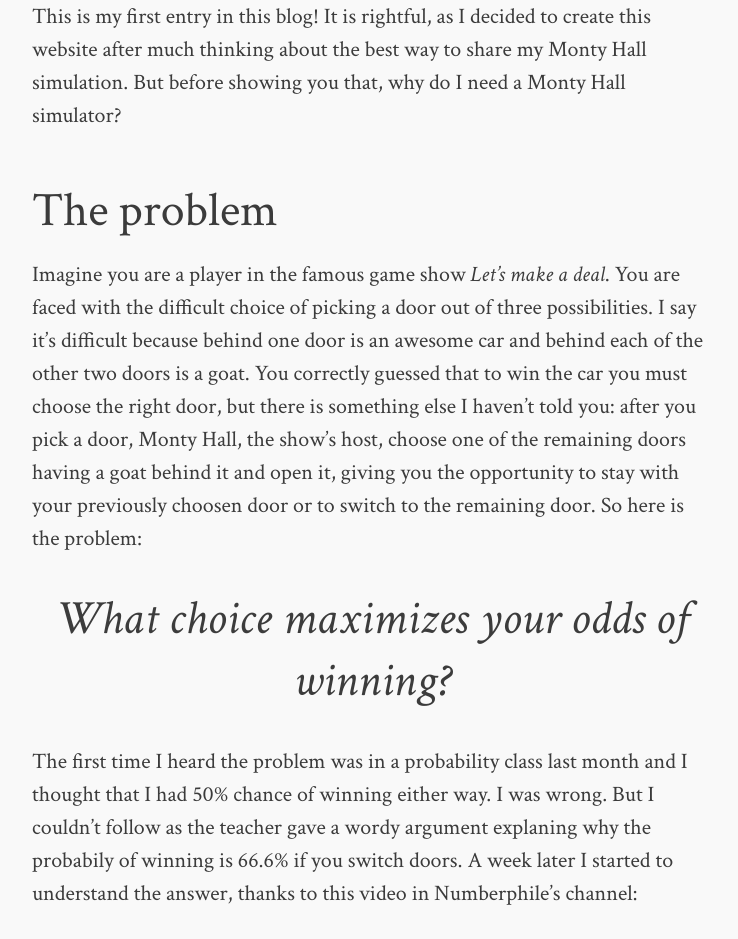
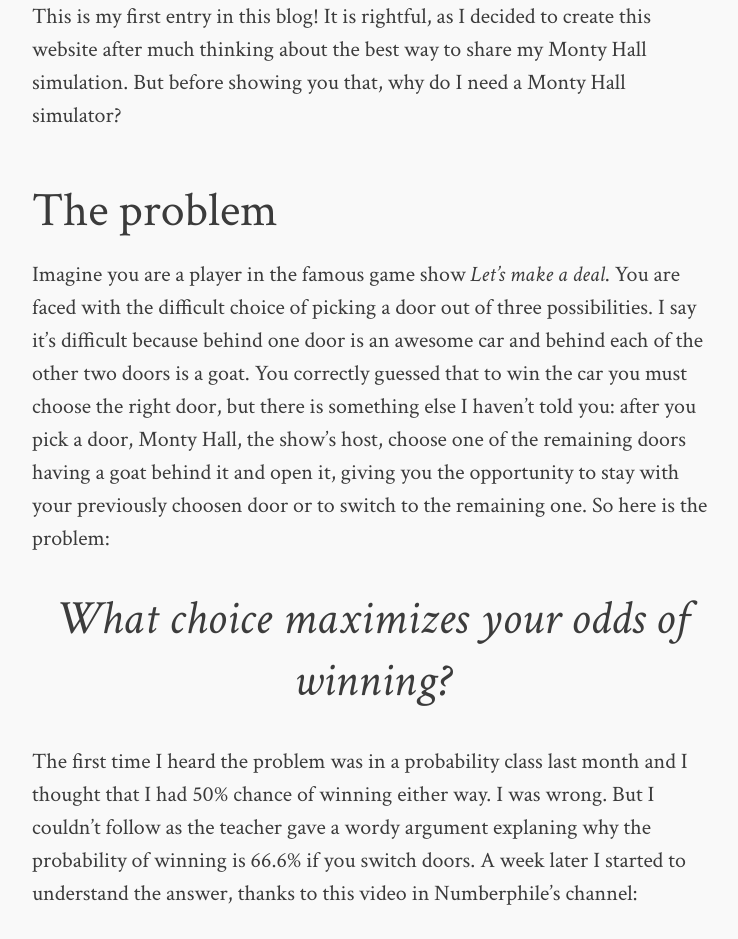
Before and after one commit to snowdj/allanino.github.io, a Jekyll site: the page built from _posts/2014-06-15-monty-hall-problem.md, in a window 1280 px wide and 1400 px high, scrolled down 801 px, cut to the strip 0-939 px from the top of the window. Shown: the whole strip, without its empty margins (268-1006 px from the left). Built offline with Jekyll 4.4.1, drawn with Linux system fonts in a browser that asks for light colours; comment, search, counter and statistics services are not loaded.

Commit message:
Fix writing.

```diff
--- a/_posts/2014-06-15-monty-hall-problem.md
+++ b/_posts/2014-06-15-monty-hall-problem.md
@@ -15,11 +15,11 @@ This is my first entry in this blog! It is rightful, as I decided to create this
 
 ## The problem
 
-Imagine you are a player in the famous game show <span style="font-style:italic">Let's make a deal</span>. You are faced with the difficult choice of picking a door out of three possibilities. I say it's difficult because behind one door is an awesome car and behind each of the other two doors is a goat. You correctly guessed that to win the car you must choose the right door, but there is something else I haven't told you: after you pick a door, Monty Hall, the show's host, choose one of the remaining doors having a goat behind it and open it, giving you the opportunity to stay with your previously choosen door or to switch to the remaining door. So here is the problem:
+Imagine you are a player in the famous game show <span style="font-style:italic">Let's make a deal</span>. You are faced with the difficult choice of picking a door out of three possibilities. I say it's difficult because behind one door is an awesome car and behind each of the other two doors is a goat. You correctly guessed that to win the car you must choose the right door, but there is something else I haven't told you: after you pick a door, Monty Hall, the show's host, choose one of the remaining doors having a goat behind it and open it, giving you the opportunity to stay with your previously choosen door or to switch to the remaining one. So here is the problem:
 
 > What choice maximizes your odds of winning?
 
-The first time I heard the problem was in a probability class last month and I thought that I had 50% chance of winning either way. I was wrong. But I couldn't follow as the teacher gave a wordy argument explaning why the probabily of winning is 66.6% if you switch doors. A week later I started to understand the answer, thanks to this video in Numberphile's channel:
+The first time I heard the problem was in a probability class last month and I thought that I had 50% chance of winning either way. I was wrong. But I couldn't follow as the teacher gave a wordy argument explaning why the probability of winning is 66.6% if you switch doors. A week later I started to understand the answer, thanks to this video in Numberphile's channel:
 
 <figure align="center">
 <iframe width="560" height="315" src="//www.youtube.com/embed/4Lb-6rxZxx0" frameborder="0" allowfullscreen></iframe>
```
